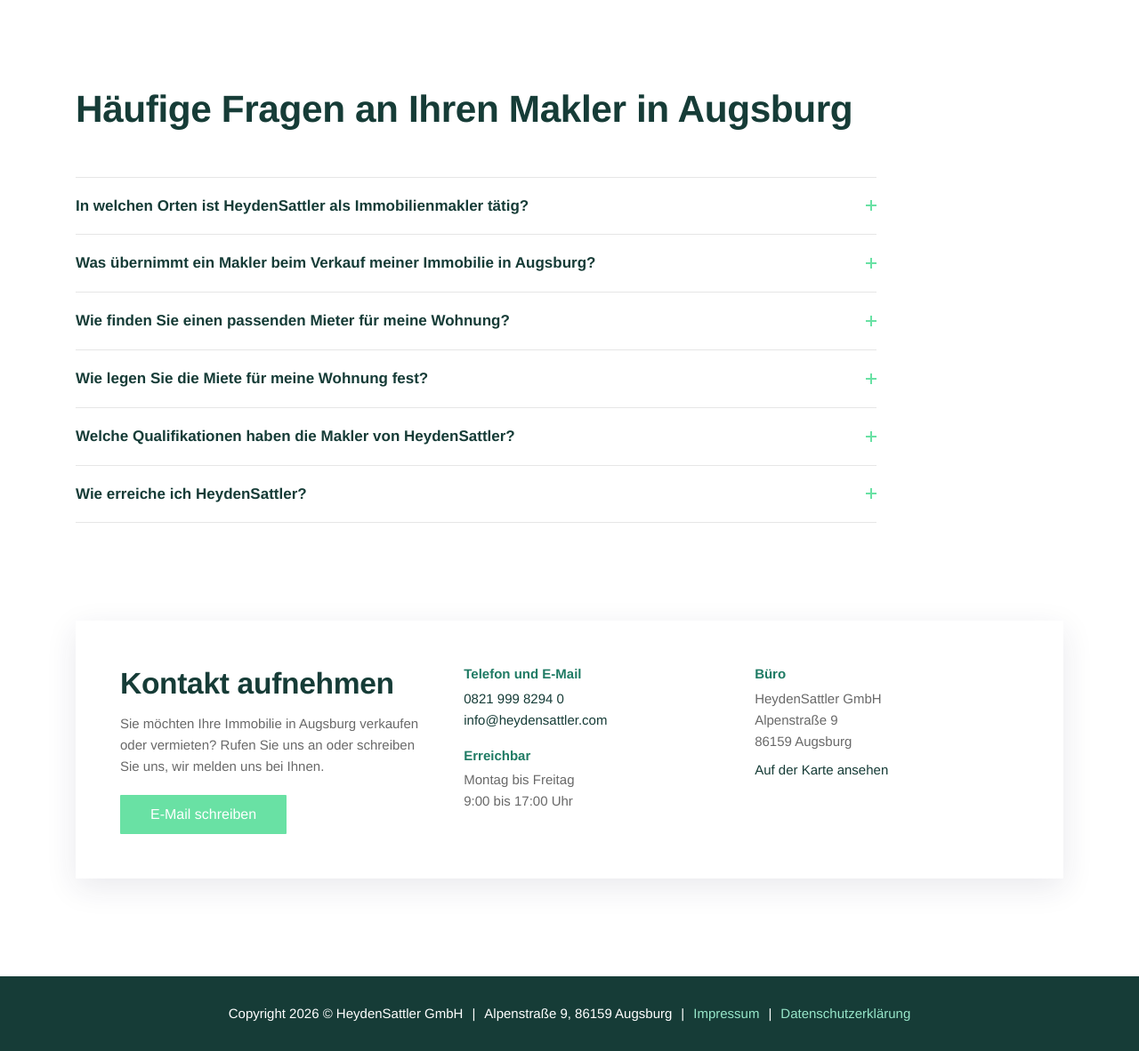
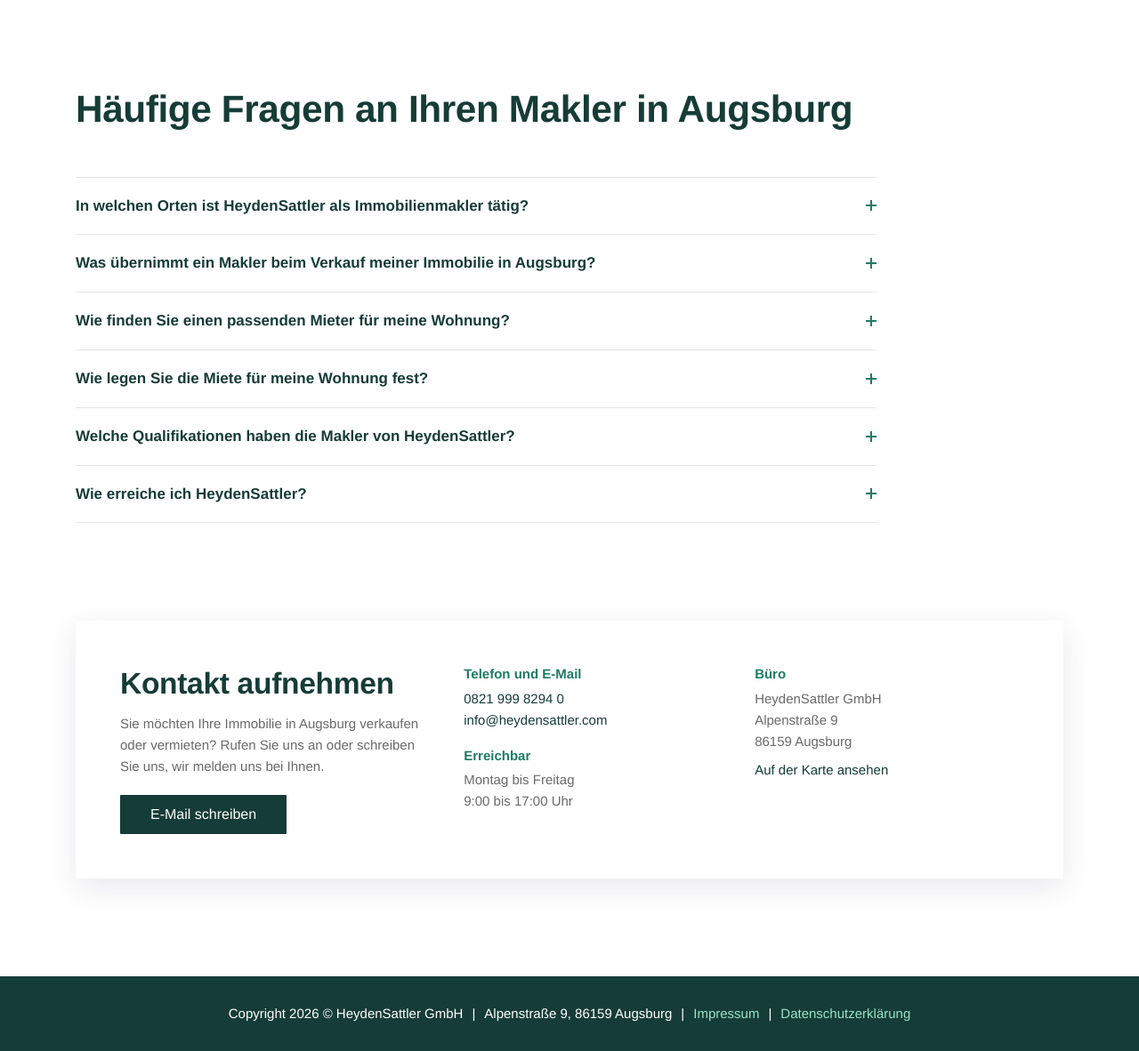
Before and after one commit to heydensattler/heydensattler, a PHP site: page /index.html in a window 1280 px wide. Shown: the part 3233-4415 px from the top of the page at 89% size. Run offline with PHP 8.4, Linux system fonts and the light colour scheme; some web fonts are replaced.

Commit message:
Buttons dunkelgrün mit weißer Schrift, FAQ-Plus türkis (Kontrast)
Weiße Schrift auf Mint (#69E1A4) hatte nur 1,6:1. Buttons sind jetzt
#163C37 mit weißer Schrift (12,1:1), Hover Türkis (5,15:1); der Button im
Kopf bekommt ausdrücklich weiße Schrift, weil die Menülinks dunkelgrün
sind. Die Plus-Zeichen im FAQ sind türkis statt mint (5,15:1 statt 1,6:1).

Co-Authored-By: Claude Opus 5.5 <noreply@anthropic.com>

```diff
--- a/site/assets/style.css
+++ b/site/assets/style.css
@@ -69,7 +69,8 @@ p { margin: 0; }
 .btn {
   display: inline-block;
   padding: 10px 34px;
-  background: var(--mint);
+  /* Dunkelgrün statt Mint: weiße Schrift auf Mint hätte nur 1,6:1, so 12,1:1 (WCAG 2.1 AA) */
+  background: var(--gruen);
   color: var(--weiss);
   border-radius: var(--radius);
   font-size: 16px;
@@ -103,6 +104,7 @@ header.kopf.gescrollt { box-shadow: 0 2px 20px rgba(38, 42, 76, .08); }
 nav.haupt { display: flex; align-items: center; gap: 28px; }
 nav.haupt > ul { list-style: none; display: flex; gap: 28px; margin: 0; padding: 0; }
 nav.haupt a { text-decoration: none; color: var(--gruen); }
+nav.haupt .btn { color: var(--weiss); }
 nav.haupt > ul > li > a:hover, .untermenue a:hover { color: var(--tuerkis); }
 .hat-unter { position: relative; }
 .hat-unter > button {
@@ -189,8 +191,8 @@ section.abschnitt { padding: clamp(64px, 9vw, 110px) 0 0; }
 .faq summary::after {
   content: ""; flex: none; width: 12px; height: 12px;
   background:
-    linear-gradient(var(--mint), var(--mint)) center / 12px 2px no-repeat,
-    linear-gradient(var(--mint), var(--mint)) center / 2px 12px no-repeat;
+    linear-gradient(var(--tuerkis), var(--tuerkis)) center / 12px 2px no-repeat,
+    linear-gradient(var(--tuerkis), var(--tuerkis)) center / 2px 12px no-repeat;
   transition: transform .2s;
 }
 .faq details[open] summary::after { transform: rotate(45deg); }
```
Also changed, not shown: README.md.
